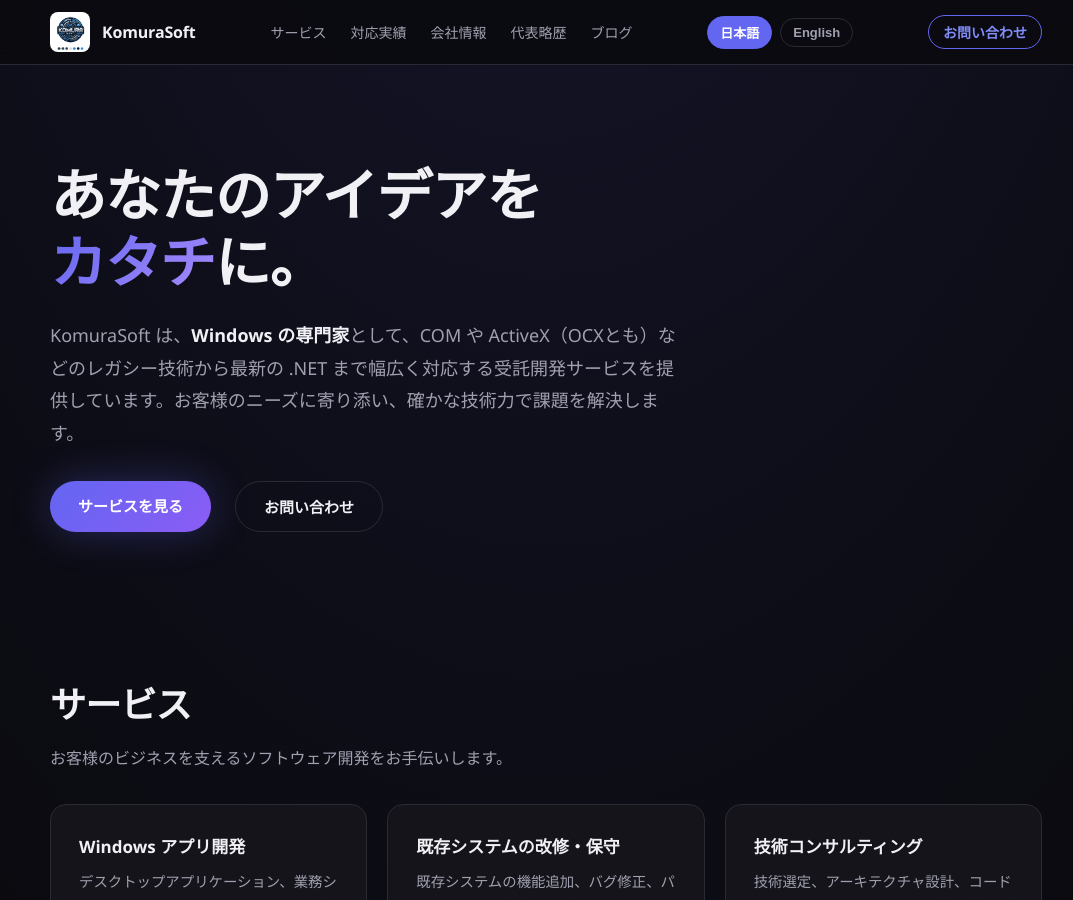
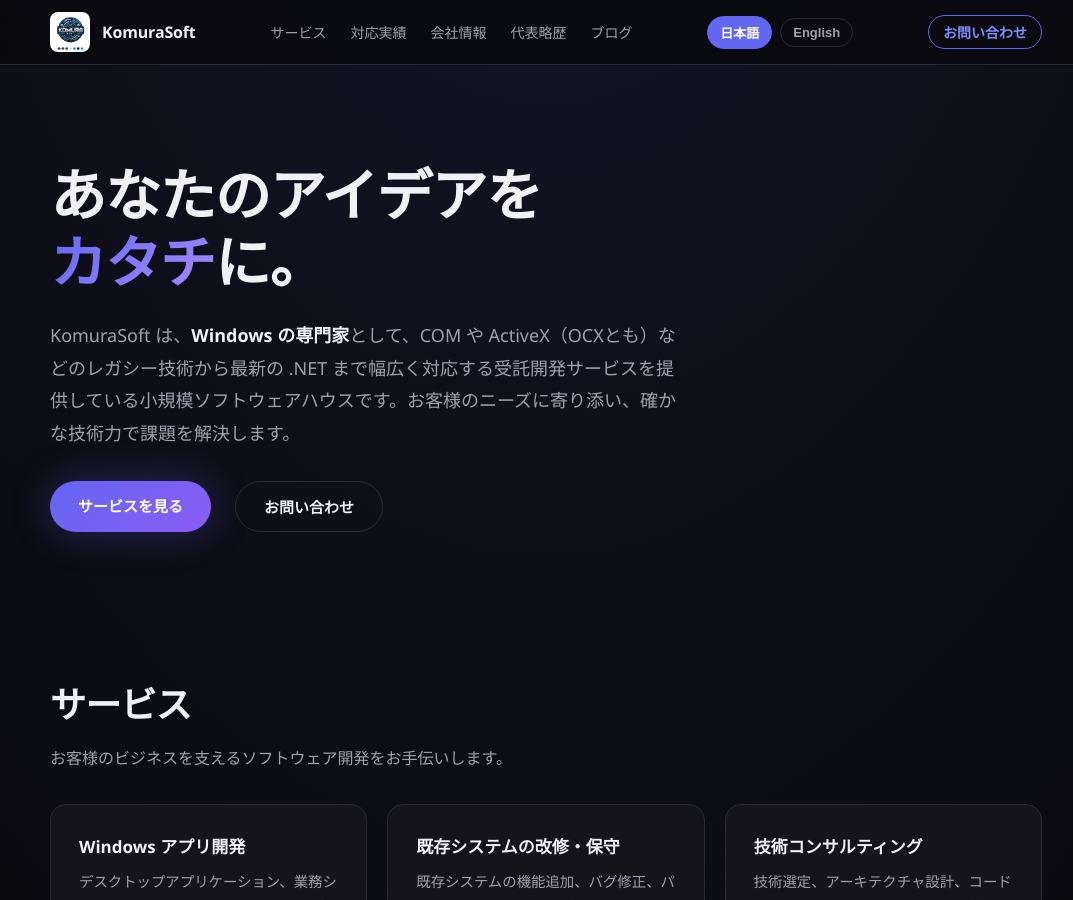
Before and after one commit to gomurin0428/KomuraSoftWeb, a Jekyll site: the page index.html, which Jekyll copies as it is, in a window 1280 px wide and 900 px high. Shown: the whole window, without its empty margins (94-1167 px from the left). Built offline with Jekyll 4.4.1, drawn with Linux system fonts in a browser that asks for light colours.

Commit message:
docs: add 小規模ソフトウェアハウス to company description

```diff
--- a/index.html
+++ b/index.html
@@ -123,7 +123,7 @@
           <div class="hero-content">
             <h1 class="hero-title" data-i18n="heroTitle" data-i18n-html="true">あなたのアイデアを<br><span class="hero-title-accent">カタチ</span>に。</h1>
             <p class="hero-text" data-i18n="heroText" data-i18n-html="true">
-              KomuraSoft は、<strong>Windows の専門家</strong>として、COM や ActiveX（OCXとも）などのレガシー技術から最新の .NET まで幅広く対応する受託開発サービスを提供しています。お客様のニーズに寄り添い、確かな技術力で課題を解決します。
+              KomuraSoft は、<strong>Windows の専門家</strong>として、COM や ActiveX（OCXとも）などのレガシー技術から最新の .NET まで幅広く対応する受託開発サービスを提供している小規模ソフトウェアハウスです。お客様のニーズに寄り添い、確かな技術力で課題を解決します。
             </p>
             <div class="button-group">
               <a class="button button--primary" href="#service" data-i18n="primaryButton">サービスを見る</a>
@@ -316,7 +316,7 @@
           navBlog: 'ブログ',
           consultBadge: 'お問い合わせ',
           heroTitle: 'あなたのアイデアを<br><span class=\'hero-title-accent\'>カタチ</span>に。',
-          heroText: 'KomuraSoft は、<strong>Windows の専門家</strong>として、COM や ActiveX（OCXとも）などのレガシー技術から最新の .NET まで幅広く対応する受託開発サービスを提供しています。お客様のニーズに寄り添い、確かな技術力で課題を解決します。',
+          heroText: 'KomuraSoft は、<strong>Windows の専門家</strong>として、COM や ActiveX（OCXとも）などのレガシー技術から最新の .NET まで幅広く対応する受託開発サービスを提供している小規模ソフトウェアハウスです。お客様のニーズに寄り添い、確かな技術力で課題を解決します。',
           primaryButton: 'サービスを見る',
           secondaryButton: 'お問い合わせ',
           serviceHeading: 'サービス',
```
